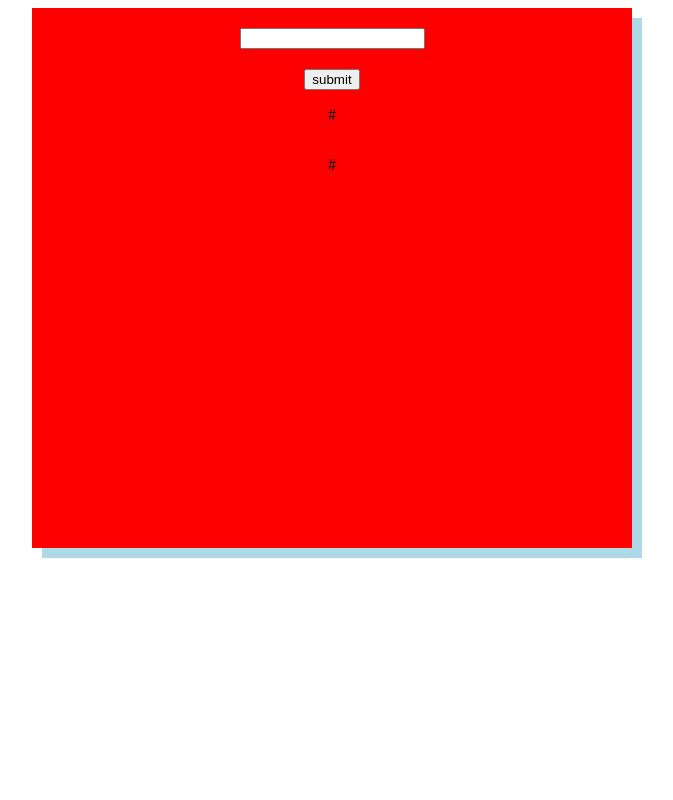
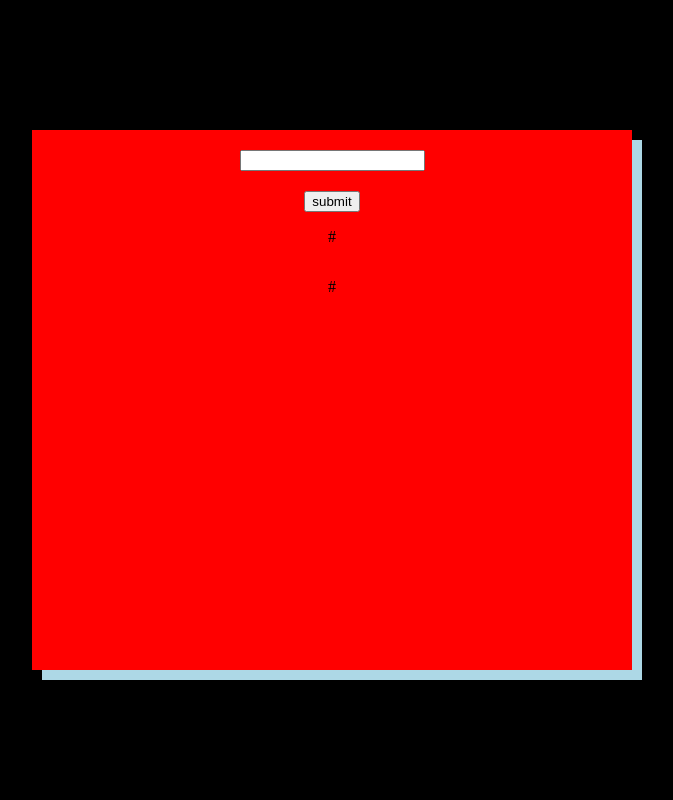
Before and after one commit to rahulsonwane/Short_url, a Django app: template root/templates/root/index.html in a window 1280 px wide. Shown: the whole page, without its empty margins (308-981 px from the left). Run offline with Django 4.2, Linux system fonts and the light colour scheme; the template is opened without the code that fills it: most values are stand-ins (such as "Sample title", 1, 10 or a date in 2020).

Commit message:
change type

```diff
--- a/root/templates/root/index.html
+++ b/root/templates/root/index.html
@@ -23,11 +23,25 @@
         margin-top: 20px;
 
     }
+    html, body {
+        height: 100%;
+        margin: 0;
+        overflow: hidden;
+        overflow: clip;
+        contain: content;
+    }
+    body {
+        display: flex;
+        align-items: center;
+        justify-content: center;
+        background: #000;
+    }
+
 </style>
 <body>
     <form action="" method="POST">
         {% csrf_token %}
-        <input type="text" name="full_url">
+        <input type="url" name="full_url">
         <button type="submit">submit</button>
 
         <p>
```
Also changed, not shown: db.sqlite3.
